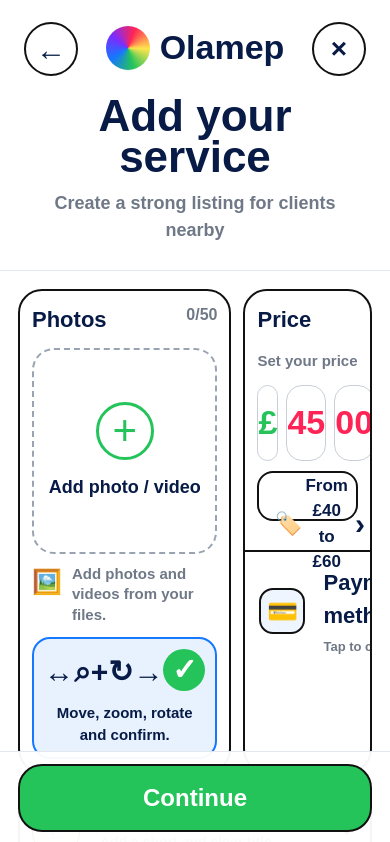
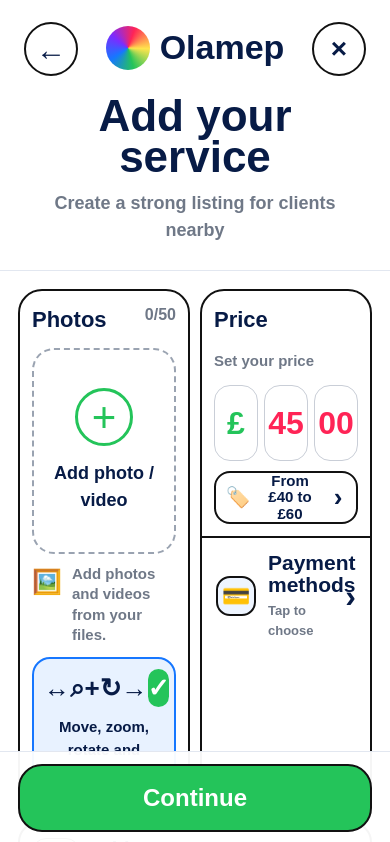
Before and after one commit to bellasalon4u-source/mapbookapp, a Next.js app: page /add in a window 390 px wide. Shown: the top 842 px of the page. Built offline with nearby package versions, Linux system fonts and the light colour scheme.

Commit message:
Fix Add Service two-column mobile layout

```diff
--- a/app/add/page.tsx
+++ b/app/add/page.tsx
@@ -22,7 +22,18 @@ const BRAND = {
 };
 
 type PaymentMethodId = 'card' | 'cash' | 'apple-pay' | 'google-pay' | 'paypal' | 'bank';
-type Sheet = null | 'title' | 'description' | 'category' | 'subcategory' | 'hours' | 'contacts' | 'address' | 'payments' | 'price';
+
+type Sheet =
+  | null
+  | 'title'
+  | 'description'
+  | 'category'
+  | 'subcategory'
+  | 'hours'
+  | 'contacts'
+  | 'address'
+  | 'payments'
+  | 'price';
 
 type MediaItem = {
   id: string;
@@ -101,14 +112,12 @@ function Row({
   value,
   bg,
   onClick,
-  children,
 }: {
   icon: string;
   title: string;
   value?: string;
   bg: string;
   onClick?: () => void;
-  children?: ReactNode;
 }) {
   return (
     <button
@@ -121,12 +130,13 @@ function Row({
         border: `2px solid ${BRAND.black}`,
         background: '#fff',
         display: 'grid',
-        gridTemplateColumns: '54px 1fr auto',
+        gridTemplateColumns: '54px minmax(0, 1fr) auto',
         gap: 14,
         alignItems: 'center',
         padding: '10px 16px 10px 12px',
         textAlign: 'left',
         cursor: 'pointer',
+        boxSizing: 'border-box',
       }}
     >
       <span
@@ -162,7 +172,6 @@ function Row({
             {value}
           </div>
         ) : null}
-        {children}
       </span>
 
       <span style={{ fontSize: 34, fontWeight: 900, color: BRAND.navy }}>›</span>
@@ -235,7 +244,7 @@ export default function AddServicePage() {
   const router = useRouter();
   const mediaInputRef = useRef<HTMLInputElement | null>(null);
 
-  const [language, setLanguage] = useState<AppLanguage>(getSavedLanguage());
+  const [, setLanguage] = useState<AppLanguage>(getSavedLanguage());
   const [media, setMedia] = useState<MediaItem[]>([]);
   const [sheet, setSheet] = useState<Sheet>(null);
 
@@ -285,7 +294,7 @@ export default function AddServicePage() {
       .map((file, index) => ({
         id: `${file.name}-${file.size}-${Date.now()}-${index}`,
         preview: URL.createObjectURL(file),
-        kind: file.type.startsWith('video/') ? 'video' as const : 'photo' as const,
+        kind: file.type.startsWith('video/') ? ('video' as const) : ('photo' as const),
       }));
 
     setMedia((prev) => [...prev, ...next]);
@@ -307,6 +316,7 @@ export default function AddServicePage() {
           fontFamily: 'Arial, sans-serif',
           color: BRAND.navy,
           paddingBottom: 112,
+          overflowX: 'hidden',
         }}
       >
         <header
@@ -380,7 +390,17 @@ export default function AddServicePage() {
           </div>
         </header>
 
-        <div style={{ maxWidth: 430, margin: '0 auto', padding: '18px', display: 'grid', gap: 12 }}>
+        <div
+          style={{
+            maxWidth: 430,
+            margin: '0 auto',
+            padding: '18px',
+            display: 'grid',
+            gap: 12,
+            boxSizing: 'border-box',
+            overflowX: 'hidden',
+          }}
+        >
           <input
             ref={mediaInputRef}
             type="file"
@@ -390,13 +410,24 @@ export default function AddServicePage() {
             style={{ display: 'none' }}
           />
 
-          <section style={{ display: 'grid', gridTemplateColumns: '1fr 1fr', gap: 12 }}>
+          <section
+            style={{
+              display: 'grid',
+              gridTemplateColumns: 'minmax(0, 1fr) minmax(0, 1fr)',
+              gap: 10,
+              width: '100%',
+              boxSizing: 'border-box',
+              overflow: 'hidden',
+            }}
+          >
             <div
               style={{
                 border: `2px solid ${BRAND.black}`,
                 borderRadius: 24,
                 background: '#fff',
                 padding: 12,
+                minWidth: 0,
+                boxSizing: 'border-box',
               }}
             >
               <div style={{ display: 'flex', justifyContent: 'space-between', marginBottom: 12 }}>
@@ -461,15 +492,15 @@ export default function AddServicePage() {
                   textAlign: 'center',
                 }}
               >
-                <div style={{ display: 'flex', justifyContent: 'space-around', fontSize: 30, fontWeight: 900 }}>
+                <div style={{ display: 'flex', justifyContent: 'space-around', fontSize: 26, fontWeight: 900 }}>
                   <span>↔</span>
                   <span>⌕+</span>
                   <span>↻</span>
                   <span>→</span>
                   <span
                     style={{
-                      width: 42,
-                      height: 42,
+                      width: 38,
+                      height: 38,
                       borderRadius: 999,
                       background: BRAND.green,
                       color: '#fff',
@@ -494,6 +525,8 @@ export default function AddServicePage() {
                 borderRadius: 24,
                 background: '#fff',
                 overflow: 'hidden',
+                minWidth: 0,
+                boxSizing: 'border-box',
               }}
             >
               <div style={{ padding: 12 }}>
@@ -507,7 +540,7 @@ export default function AddServicePage() {
                   onClick={() => setSheet('price')}
                   style={{ width: '100%', border: 'none', background: 'transparent', padding: 0 }}
                 >
-                  <div style={{ display: 'grid', gridTemplateColumns: '1fr 1fr 1fr', gap: 8 }}>
+                  <div style={{ display: 'grid', gridTemplateColumns: '1fr 1fr 1fr', gap: 6 }}>
                     <div
                       style={{
                         height: 76,
@@ -517,7 +550,7 @@ export default function AddServicePage() {
                         alignItems: 'center',
                         justifyContent: 'center',
                         color: BRAND.green,
-                        fontSize: 34,
+                        fontSize: 32,
                         fontWeight: 900,
                       }}
                     >
@@ -533,7 +566,7 @@ export default function AddServicePage() {
                         alignItems: 'center',
                         justifyContent: 'center',
                         color: BRAND.red,
-                        fontSize: 34,
+                        fontSize: 32,
                         fontWeight: 900,
                       }}
                     >
@@ -549,7 +582,7 @@ export default function AddServicePage() {
                         alignItems: 'center',
                         justifyContent: 'center',
                         color: BRAND.red,
-                        fontSize: 34,
+                        fontSize: 32,
                         fontWeight: 900,
                       }}
                     >
@@ -560,20 +593,21 @@ export default function AddServicePage() {
                   <div
                     style={{
                       marginTop: 10,
-                      height: 50,
+                      minHeight: 50,
                       borderRadius: 16,
                       border: `2px solid ${BRAND.black}`,
                       display: 'grid',
-                      gridTemplateColumns: '34px 1fr 24px',
+                      gridTemplateColumns: '28px minmax(0, 1fr) 20px',
                       alignItems: 'center',
-                      padding: '0 12px',
+                      padding: '0 8px',
+                      gap: 6,
                     }}
                   >
-                    <span style={{ fontSize: 22 }}>🏷️</span>
-                    <span style={{ fontSize: 17, fontWeight: 900 }}>
+                    <span style={{ fontSize: 20 }}>🏷️</span>
+                    <span style={{ fontSize: 15, fontWeight: 900, lineHeight: 1.1 }}>
                       From £{priceFrom} to £{priceTo}
                     </span>
-                    <span style={{ fontSize: 30, fontWeight: 900 }}>›</span>
+                    <span style={{ fontSize: 26, fontWeight: 900 }}>›</span>
                   </div>
                 </button>
               </div>
@@ -590,47 +624,45 @@ export default function AddServicePage() {
                   cursor: 'pointer',
                   textAlign: 'left',
                   display: 'grid',
-                  gridTemplateColumns: '52px 1fr auto',
-                  gap: 12,
+                  gridTemplateColumns: '42px minmax(0, 1fr) auto',
+                  gap: 10,
                   alignItems: 'center',
                 }}
               >
                 <span
                   style={{
-                    width: 46,
-                    height: 46,
+                    width: 40,
+                    height: 40,
                     borderRadius: 14,
                     border: `2px solid ${BRAND.black}`,
                     background: BRAND.softBlue,
                     display: 'flex',
                     alignItems: 'center',
                     justifyContent: 'center',
-                    fontSize: 25,
+                    fontSize: 23,
                   }}
                 >
                   💳
                 </span>
 
-                <span>
-                  <div style={{ fontSize: 22, fontWeight: 900 }}>Payment methods</div>
+                <span style={{ minWidth: 0 }}>
+                  <div style={{ fontSize: 21, fontWeight: 900, lineHeight: 1.05 }}>
+                    Payment methods
+                  </div>
                   <div style={{ marginTop: 5, fontSize: 13, color: BRAND.muted, fontWeight: 900 }}>
                     Tap to choose
                   </div>
                 </span>
 
-                <span style={{ fontSize: 34, fontWeight: 900 }}>›</span>
+                <span style={{ fontSize: 32, fontWeight: 900 }}>›</span>
               </button>
             </div>
           </section>
 
           <Row icon="📝" bg={BRAND.softYellow} title="Title" value={title || 'Add a short and clear title'} onClick={() => setSheet('title')} />
-
           <Row icon="T" bg={BRAND.softBlue} title="Description" value={description || 'Describe your service in detail'} onClick={() => setSheet('description')} />
-
           <Row icon="🏷️" bg={BRAND.softPink} title="Category" value={currentCategory.label} onClick={() => setSheet('category')} />
-
           <Row icon="⌘" bg={BRAND.softPink} title="Subcategory" value={subcategory} onClick={() => setSheet('subcategory')} />
-
           <Row icon="🕘" bg={BRAND.softGreen} title="Working hours" value={`${hoursFrom} — ${hoursTo}`} onClick={() => setSheet('hours')} />
 
           <div
@@ -639,9 +671,10 @@ export default function AddServicePage() {
               border: `2px solid ${BRAND.black}`,
               background: '#fff',
               padding: 12,
+              boxSizing: 'border-box',
             }}
           >
-            <div style={{ display: 'grid', gridTemplateColumns: '54px 1fr', gap: 14 }}>
+            <div style={{ display: 'grid', gridTemplateColumns: '54px minmax(0, 1fr)', gap: 14 }}>
               <span
                 style={{
                   width: 48,
@@ -658,7 +691,7 @@ export default function AddServicePage() {
                 🏠
               </span>
 
-              <span>
+              <span style={{ minWidth: 0 }}>
                 <div style={{ fontSize: 20, fontWeight: 900, marginBottom: 10 }}>Service format</div>
 
                 <div style={{ display: 'grid', gridTemplateColumns: '1fr 1fr 1fr', gap: 8 }}>
```
